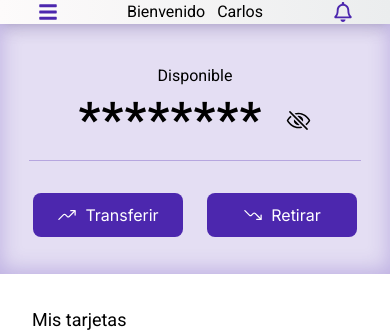
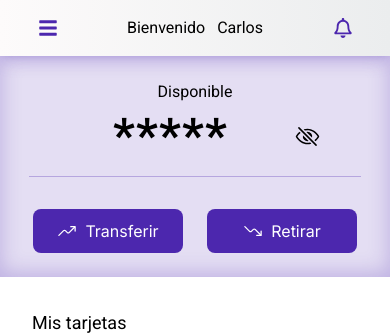
Before and after one commit to No-Country/s8-10-m-node-react, a React (Vite) app in the folder frontend/: page /user/home in a window 390 px wide. Shown: the top 335 px of the page. Built offline with nearby package versions, Linux system fonts and the light colour scheme; sample sign-in values are in the browser's storage.

Commit message:
fix styling for mobile

```diff
--- /dev/null
+++ b/frontend/src/components/CreditCardWithLink.jsx
@@ -0,0 +1,18 @@
+import React from 'react'
+import { CreditCardComp } from '../components/CreditCardComp'
+import { Link } from 'react-router-dom'
+import { FaAngleRight } from 'react-icons/fa'
+
+
+export const CreditCardWithLink = ({ cardNumber, cardName, isDomino }) => {
+  return (
+    <span className='flex items-center gap-2'>
+      <CreditCardComp cardNumber={cardNumber} name={cardName} isDomino={isDomino} />
+      <Link
+        to={`/user/mycards/${cardNumber}${isDomino ? '?domino=true' : null}`}
+      >
+        <FaAngleRight fill='##4C27AE' className='h-6' />
+      </Link>
+    </span>
+  )
+}
--- a/frontend/src/components/MovementsList.jsx
+++ b/frontend/src/components/MovementsList.jsx
@@ -2,10 +2,9 @@ import { FaCheckCircle } from 'react-icons/fa'
 import { FaExclamationCircle } from 'react-icons/fa'
 
 import React from 'react'
+import { formatCurrency } from '../utils/formatCurrency'
 
 export const MovementsList = ({ movements }) => {
-
-  const formatDate = (date) => new Intl.DateTimeFormat('es-AR').format(date)
 
   return (
     <div className='grid grid-cols-movementsTable w-full sm:w-[80%] items-stretch gap-x-0 gap-y-2 [&>*]:p-2 [&>*]:sm:text-base [&>*]:text-xs'>
@@ -23,11 +22,11 @@ export const MovementsList = ({ movements }) => {
               <p className='text-center'>{movement.subject}</p>
             </span>
             <span className='flex justify-center w-full h-full bg-tableRowColor'>
-              <p className='truncate'>{formatDate(movement.date)}</p>
+              <p className='truncate'>{movement.date}</p>
             </span>
             <span className='flex justify-end w-full h-full bg-tableRowColor sm:rounded-r-md'>
               <p>
-                {movement.amount}
+                {formatCurrency(movement.amount)}
               </p >
             </span>
           </>
--- a/frontend/src/components/PanelNavMobile.jsx
+++ b/frontend/src/components/PanelNavMobile.jsx
@@ -28,8 +28,7 @@ const PanelNavMobile = ({ toggleOpen, items }) => {
 
   return (
     <section
-      className={`w-full flex justify-evenly gap-8 items-center bg-gradient-to-r from-[#FDFBFB] to-[#EBEDEE] shadow-lg md:h-36 ${location.pathname !== '/user/home' && 'md:h-16'
-        }`}
+      className={`w-full flex justify-evenly gap-8 items-center bg-gradient-to-r from-[#FDFBFB] to-[#EBEDEE] drop shadow-tableRowColor shadow-lg md:h-36 ${location.pathname !== '/user/home' && 'md:h-16'}`}
     >
       {mobilePanel.condition ? (
         <>
@@ -38,7 +37,7 @@ const PanelNavMobile = ({ toggleOpen, items }) => {
             onClick={toggleOpen}
             className=" text-[#4C27AE] text-xl cursor-pointer md:hidden"
           />
-          <div className="flex gap-3 items-center font-roboto md:flex-col md:gap-0">
+          <div className="flex gap-3 items-center font-roboto md:flex-col md:gap-0 py-4">
             <p>Bienvenido</p>
             <h2 className="md:text-2xl">Carlos</h2>
           </div>
--- a/frontend/src/context/UserContext.jsx
+++ b/frontend/src/context/UserContext.jsx
@@ -20,7 +20,6 @@ const UserProvider = ({ children }) => {
     } else {
       setUser({})
     }
-
     setLoading(false)
   }, [])
 
--- a/frontend/src/pages/Home.jsx
+++ b/frontend/src/pages/Home.jsx
@@ -4,6 +4,8 @@ import { IoTrendingUp, IoEyeOutline, IoEyeOffOutline } from 'react-icons/io5'
 import { useUserContext } from '../context/UserContext'
 import { useState } from 'react'
 import WithdrawCash from '../components/WithdrawCash'
+import { formatCurrency } from '../utils/formatCurrency'
+import { FaAsterisk } from 'react-icons/fa'
 
 export const Home = () => {
   const [showBalance, setshowBalance] = useState(false)
@@ -14,11 +16,11 @@ export const Home = () => {
 
   return (
     <>
-      <section className="w-full h-[250px] bg-[#4C27AE26] md:bg-transparent md:shadow-none shadow-first flex md:flex-row md:flex-wrap md:w-[500px] md:h-[150px] md:gap-x-6 md:justify-center flex-col items-center">
-        <p className="font-roboto mt-10 md:mt-0">Disponible</p>
+      <section className="w-full bg-tableRowColor md:bg-transparent md:shadow-none shadow-first flex md:flex-row md:flex-wrap md:gap-x-6 md:justify-center flex-col items-center justify-center py-6 md:mx-auto">
+        <p className="font-roboto md:mt-0">Disponible</p>
         <div className="w-[85%] md:w-auto h-auto flex items-center justify-center gap-x-6 mt-2 border-b pb-4 border-[#4C27AE4D] md:border-0">
-          <h3 className="text-5xl font-roboto font-bold tracking-wide">
-            {showBalance ? '$100.000' : '********'}
+          <h3 className="text-5xl font-roboto font-bold text-center tracking-wide min-w-[200px]">
+            {showBalance ? formatCurrency(100) : ('*****')}
           </h3>
           <span onClick={() => setshowBalance(!showBalance)}>
             {showBalance ? (
@@ -28,7 +30,6 @@ export const Home = () => {
             )}
           </span>
         </div>
-
         <div className="w-full flex justify-center gap-x-6 mt-8">
           <Link
             to="../transfers"
--- a/frontend/src/pages/Login.jsx
+++ b/frontend/src/pages/Login.jsx
@@ -4,9 +4,9 @@ import { FaRegEye, FaRegEyeSlash } from 'react-icons/fa'
 import { Button } from '../components/Button'
 import InputField from '../components/InputField'
 import { useUserContext } from '../context/UserContext'
-import { Link, redirect, useNavigation } from 'react-router-dom'
+import { Link, redirect } from 'react-router-dom'
 
-export function loader() {
+export function loader () {
   const loggedUserJSON = window.sessionStorage.getItem('dominoUser')
   if (loggedUserJSON) {
     return redirect('/user/home')
--- a/frontend/src/pages/Movements.jsx
+++ b/frontend/src/pages/Movements.jsx
@@ -3,9 +3,15 @@ import { PageTitle } from './../components/PageTitle'
 import { useRouteLoaderData } from 'react-router-dom'
 import { MovementsList } from '../components/MovementsList'
 import { PayServicesLink } from '../components/PayServicesLink'
+import { TbFaceIdError } from "react-icons/tb"
+
+export const loader = () => {
+
+}
 
 export const Movements = () => {
   const { payload } = useRouteLoaderData('userLoggedIn')
+  console.log(payload)
 
   const moves = payload.movements
 
@@ -15,7 +21,13 @@ export const Movements = () => {
         Movimientos
       </PageTitle>
       <div className='w-full flex flex-col items-center justify-center gap-12'>
-        <MovementsList movements={moves} />
+        {moves.length > 0 ?
+          <MovementsList movements={moves} /> :
+          <span className='flex items-center gap-2'>
+            <TbFaceIdError className='h-6 w-6' />
+            <h3 className='text-center text-xl'>
+              No tiene movimientos hechos</h3>
+          </span>}
         <PayServicesLink />
       </div>
     </div >
--- a/frontend/src/pages/MyCards.jsx
+++ b/frontend/src/pages/MyCards.jsx
@@ -3,6 +3,7 @@ import { CreditCardComp } from '../components/CreditCardComp'
 import { PageTitle } from './../components/PageTitle'
 import { Link, useRouteLoaderData } from 'react-router-dom'
 import { FaRegCreditCard, FaAngleRight } from 'react-icons/fa'
+import { CreditCardWithLink } from '../components/CreditCardWithLink'
 
 export const MyCards = () => {
   const user = useRouteLoaderData('userLoggedIn')
@@ -18,34 +19,13 @@ export const MyCards = () => {
     <div className='py-6 md:py-4 px-4 flex flex-col gap-4'>
       <PageTitle>Tarjetas</PageTitle>
       <h3 className="font-semibold w-full text-xl">Tu tarjeta</h3>
-      <span className='flex items-center'>
-        <CreditCardComp cardNumber={dominoCard} name={cardName} isDomino={true} />
-        <Link
-          to={`/user/mycards/${dominoCard}?domino=true`}
-        >
-          <FaAngleRight fill='##4C27AE' />
-        </Link>
-      </span>
+      <CreditCardWithLink cardName={cardName} isDomino={true} cardNumber={dominoCard} />
       {associateCards.length == 0 ? (
         <div className='flex flex-col gap-4'>
           <h2 className="font-semibold w-full text-xl">Tarjetas asociadas</h2>
           <div className="flex flex-wrap w-full items-center justify-center gap-6">
-            <span className='flex items-center'>
-              <CreditCardComp cardNumber="378282246310005" name={cardName} />
-              <Link
-                to={`/user/mycards/${dominoCard}`}
-              >
-                <FaAngleRight fill='##4C27AE' />
-              </Link>
-            </span>
-            <span className='flex items-center'>
-              <CreditCardComp cardNumber="6331245123123" name={cardName} />
-              <Link
-                to={`/user/mycards/${dominoCard}`}
-              >
-                <FaAngleRight fill='##4C27AE' />
-              </Link>
-            </span>
+            <CreditCardWithLink cardNumber="378282246310005" name={cardName} />
+            <CreditCardWithLink cardNumber="6331245123123" name={cardName} />
           </div>
         </div>
       ) : null}
--- a/frontend/src/pages/Transfers.jsx
+++ b/frontend/src/pages/Transfers.jsx
@@ -47,10 +47,7 @@ const Transfers = () => {
   }, [location.pathname, isLocation])
 
   return (
-    <main className=" w-full min-h-screen bg-gray-100 relative">
-      <div className="pl-4 pt-4">
-        <Link to="../home">Inicio</Link> / Transferencias
-      </div>
+    <main className=" w-full min-h-screen relative">
       <section className="mt-6 mb-24 w-full flex justify-center gap-[5.25rem] relative pl-4">
         <Link replace="user/transfers">Contactos</Link>
         <Link className="pr-4" to="newContact">
@@ -60,11 +57,10 @@ const Transfers = () => {
           className={`w-4/5 border-b-2 border-white absolute bottom-[-2px] bg-white`}
         >
           <span
-            className={`border-b-2 border-sky-500  ${
-              isLocation === 'contacts'
-                ? 'w-[50%] transform translate-x-[0%] transition-all duration-300'
-                : 'w-[50%] transform translate-x-[100%] transition-all duration-300'
-            } absolute bottom-[-2px]`}
+            className={`border-b-2 border-sky-500  ${isLocation === 'contacts'
+              ? 'w-[50%] transform translate-x-[0%] transition-all duration-300'
+              : 'w-[50%] transform translate-x-[100%] transition-all duration-300'
+              } absolute bottom-[-2px]`}
           ></span>
         </div>
       </section>
--- a/frontend/src/services/login.js
+++ b/frontend/src/services/login.js
@@ -4,7 +4,6 @@ export const loginUser = async (credentials) => {
   try {
     const response = await fetch(`${BASE_URL}/auth`, {
       method: 'POST',
-      mode: 'cors',
       headers: {
         'Content-Type': 'application/json'
       },
--- a/frontend/src/utils/detectCardType.js
+++ b/frontend/src/utils/detectCardType.js
@@ -1,4 +1,3 @@
 export function detectCardType (number) {
-  const cleanedNumber = number.replace(/\D/g, '')
-  return cleanedNumber[0] > 4 ? 'variant1' : 'variant2'
+  return number[0] > 4 ? 'variant1' : 'variant2'
 }
--- /dev/null
+++ b/frontend/src/utils/formatCurrency.js
@@ -0,0 +1,3 @@
+export function formatCurrency (currency) {
+  return new Intl.NumberFormat('es-AR', { style: 'currency', currency: 'ARS' }).format(currency)
+}
```
